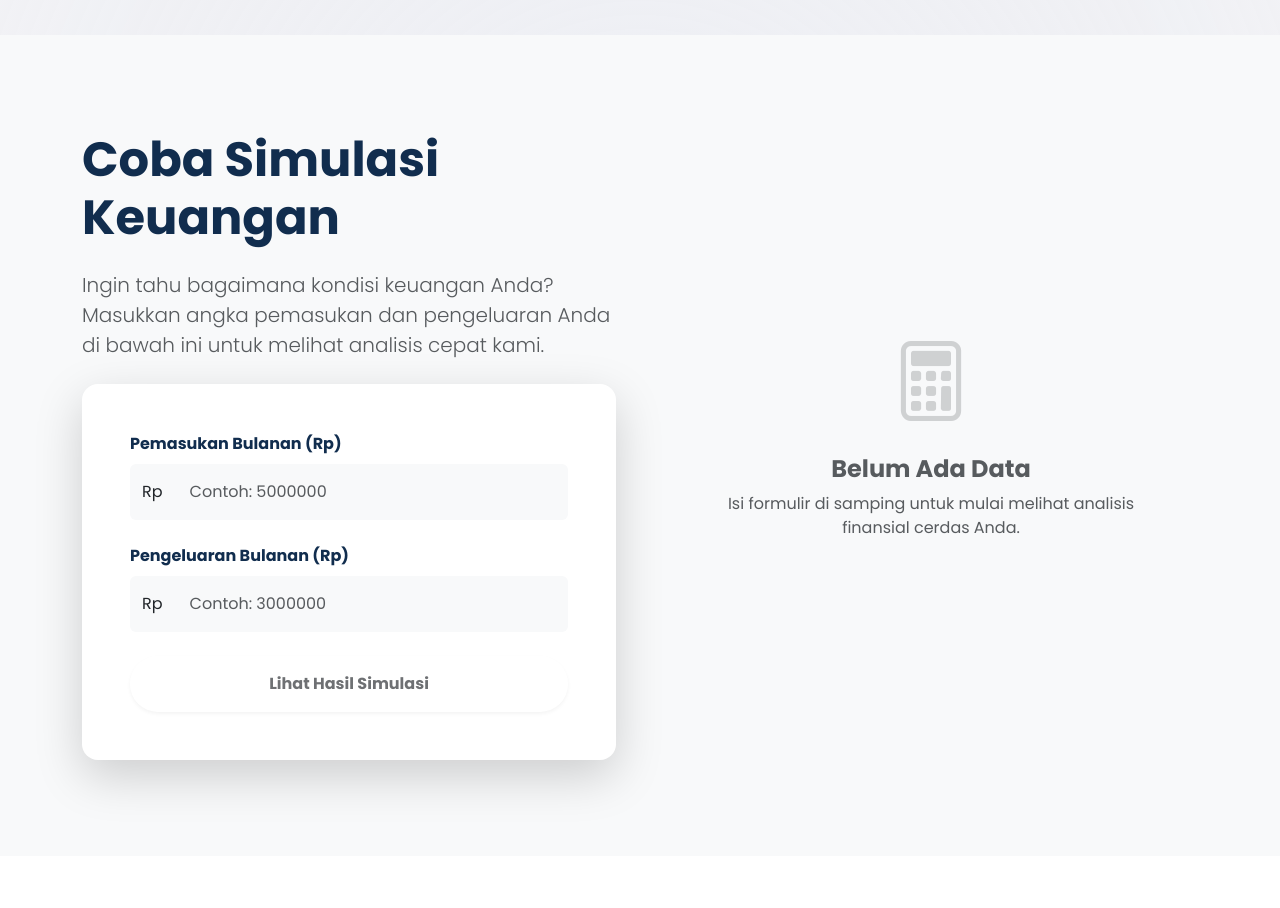
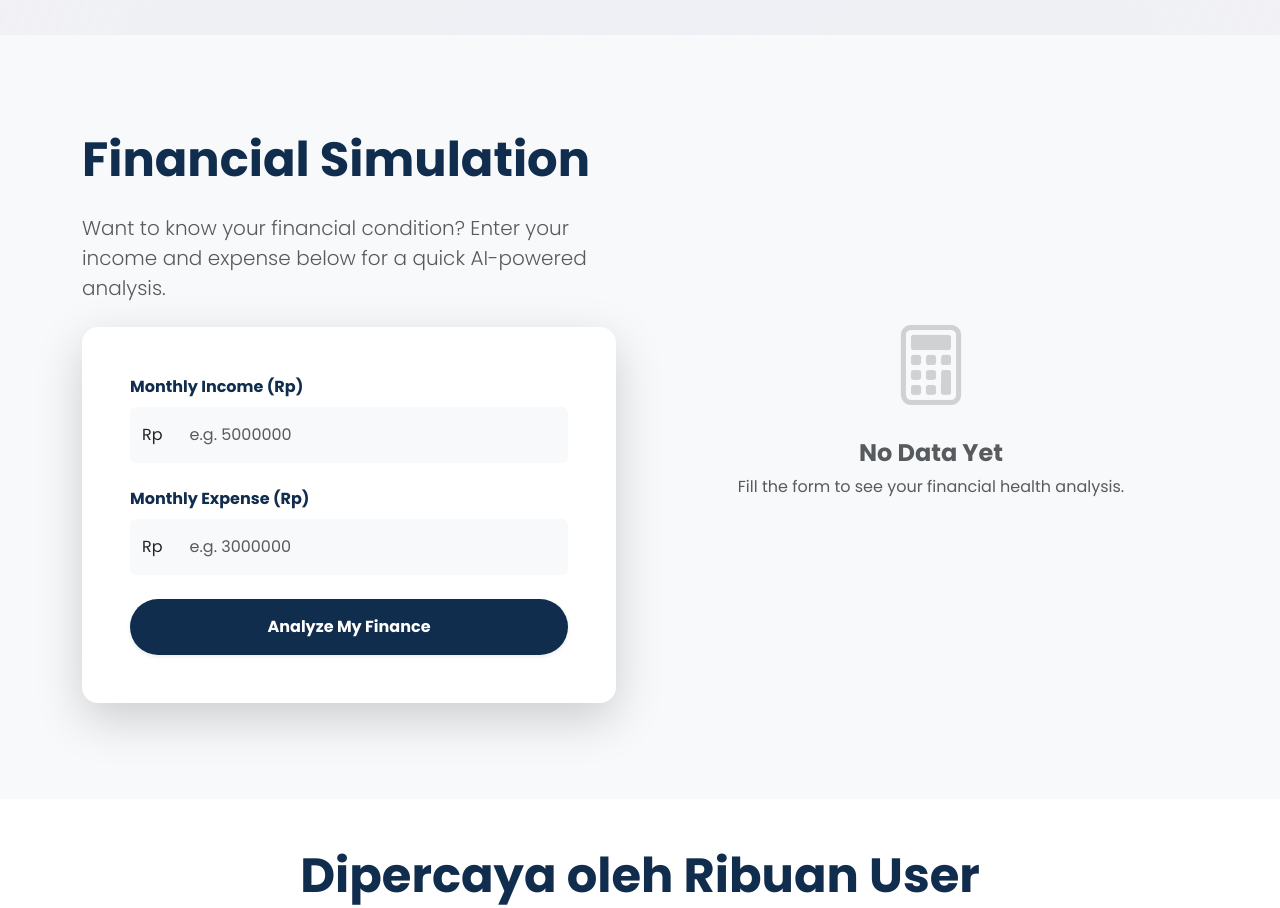
Before and after one commit to AuliaFitriNurAzizah/FE_SAFEIN, a React (Vite) app: page / in a window 1280 px wide. Shown: the part 1780-2688 px from the top of the page. Built offline with nearby package versions, Linux system fonts and the light colour scheme.

Commit message:
simulation fix

```diff
--- a/src/pages/LandingPage.jsx
+++ b/src/pages/LandingPage.jsx
@@ -1,24 +1,26 @@
 import React, { useState } from "react";
 import { Link } from "react-router-dom";
 import api from "../utils/api";
+import { showAlert } from "../utils/swal";
 
 function LandingPage() {
   const [isNavExpanded, setIsNavExpanded] = useState(false);
-  const [simulationData, setSimulationData] = useState({ income: "", expenses: "" });
+  const [simulationData, setSimulationData] = useState({ income: "", expense: "" });
   const [simulationResult, setSimulationResult] = useState(null);
   const [isLoading, setIsLoading] = useState(false);
 
-  const handleSimulate = async () => {
+  const handleSimulate = async (e) => {
+    e.preventDefault();
     const income = Number(simulationData.income);
-    const expenses = Number(simulationData.expenses);
+    const expense = Number(simulationData.expense);
 
     // Validasi frontend
     if (!income || income <= 0) {
-      setSimulationResult({ status: "Validasi Gagal", message: "Pemasukan harus lebih dari 0.", isSuccess: false, isError: true });
+      showAlert("Invalid Input", "error", "Income must be greater than 0.");
       return;
     }
-    if (!expenses || expenses < 0) {
-      setSimulationResult({ status: "Validasi Gagal", message: "Pengeluaran tidak boleh negatif.", isSuccess: false, isError: true });
+    if (!expense || expense < 0) {
+      showAlert("Invalid Input", "error", "Expense cannot be negative.");
       return;
     }
 
@@ -26,30 +28,16 @@ function LandingPage() {
     setSimulationResult(null);
     try {
       const response = await api.post("/transactions/simulation", {
-        pemasukan: income,
-        pengeluaran: expenses,
+        income: income,
+        expense: expense,
       });
 
-      console.log("SIMULATION RESPONSE:", JSON.stringify(response.data, null, 2));
+      // Berdasarkan pengecekan API: response.data berisi { code, status, message, data: { status, message, ... } }
+      // Kita ambil status dan message yang ada di dalam objek 'data'
+      const simulationResultData = response.data?.data;
 
-      // Baca dari semua kemungkinan struktur response
-      const raw = response.data;
-      const dataObj = raw?.data || raw || {};
-
-      const status =
-        dataObj?.status ||
-        dataObj?.label ||
-        dataObj?.kondisi ||
-        raw?.status ||
-        "Tidak diketahui";
-
-      const message =
-        dataObj?.message ||
-        dataObj?.rekomendasi ||
-        dataObj?.recommendation ||
-        dataObj?.pesan ||
-        raw?.message ||
-        "Tidak ada pesan dari server.";
+      const status = simulationResultData?.status || response.data?.status || "Success";
+      const message = simulationResultData?.message || response.data?.message || "Simulation completed.";
 
       const isSuccess =
         status?.toLowerCase().includes("aman") ||
@@ -60,19 +48,8 @@ function LandingPage() {
       setSimulationResult({ status, message, isSuccess, isError: false });
     } catch (error) {
       console.error("Simulation error:", error);
-
-      // Baca pesan error dari semua kemungkinan struktur
-      const errMsg =
-        error.response?.data?.data?.message ||
-        error.response?.data?.message ||
-        error.response?.data?.error ||
-        error.message ||
-        "Terjadi kesalahan saat melakukan simulasi.";
-
-      const errStatus =
-        error.response?.data?.data?.status ||
-        error.response?.data?.status ||
-        "Gagal";
+      const errMsg = error.response?.data?.message || error.message || "An error occurred during simulation.";
+      const errStatus = error.response?.data?.status || "Error";
 
       setSimulationResult({
         status: errStatus,
@@ -87,11 +64,10 @@ function LandingPage() {
 
   return (
     <div className="min-vh-100 hero-gradient position-relative">
-      {/* Background Animated Blobs */}
+      {/* ... (rest of background elements) ... */}
       <div className="bg-blob" style={{ top: '-10%', left: '-5%' }}></div>
       <div className="bg-blob" style={{ bottom: '10%', right: '-5%', width: '600px', height: '600px' }}></div>
 
-      {/* Floating Background Icons */}
       <i className="bi bi-coin floating-icon animate-float" style={{ top: '20%', left: '10%' }}></i>
       <i className="bi bi-bar-chart-fill floating-icon animate-float-slow" style={{ top: '15%', right: '15%' }}></i>
       <i className="bi bi-wallet2 floating-icon animate-float" style={{ bottom: '30%', left: '5%' }}></i>
@@ -132,7 +108,9 @@ function LandingPage() {
         </div>
       </nav>
 
-      {/* Hero Section */}
+      {/* Hero, Stats, Fitur Section remain unchanged */}
+      {/* ... (keeping the existing structure for Hero, Stats, Fitur) ... */}
+
       <header className="container d-flex flex-column align-items-center justify-content-center text-center px-4" style={{ minHeight: "100vh", paddingTop: "100px" }}>
         <div className="animate-fade-in-up" style={{ maxWidth: "1000px" }}>
           <span className="badge rounded-pill bg-safein-white bg-opacity-10 text-safein-blue px-4 py-2 mb-4 fw-bold fs-6">
@@ -223,7 +201,6 @@ function LandingPage() {
         </div>
       </header>
 
-      {/* Stats Section */}
       <section className="bg-white py-5 border-top border-bottom position-relative">
         <div className="container">
           <div className="row text-center g-4">
@@ -242,7 +219,6 @@ function LandingPage() {
         </div>
       </section>
 
-      {/* Fitur Section */}
       <section id="fitur" className="container py-5 mt-5">
         <div className="text-center mb-5 animate-fade-in-up">
           <h2 className="display-5 fw-bold text-safein-navy mb-3">Fitur Cerdas untuk Anda</h2>
@@ -272,62 +248,64 @@ function LandingPage() {
         <div className="container py-5">
           <div className="row align-items-center g-5">
             <div className="col-lg-6">
-              <h2 className="display-5 fw-bold text-safein-navy mb-4">Coba Simulasi Keuangan</h2>
+              <h2 className="display-5 fw-bold text-safein-navy mb-4">Financial Simulation</h2>
               <p className="lead text-muted mb-4">
-                Ingin tahu bagaimana kondisi keuangan Anda? Masukkan angka pemasukan dan pengeluaran Anda di bawah ini untuk melihat analisis cepat kami.
+                Want to know your financial condition? Enter your income and expense below for a quick AI-powered analysis.
               </p>
               <div className="card border-0 shadow-lg rounded-4 overflow-hidden">
                 <div className="card-body p-4 p-md-5">
-                  <div>
+                  <form onSubmit={handleSimulate}>
                     <div className="mb-4">
-                      <label className="form-label fw-bold text-safein-navy">Pemasukan Bulanan (Rp)</label>
+                      <label className="form-label fw-bold text-safein-navy">Monthly Income (Rp)</label>
                       <div className="input-group">
                         <span className="input-group-text bg-light border-0">Rp</span>
                         <input
                           type="number"
                           className="form-control border-0 bg-light p-3"
-                          placeholder="Contoh: 5000000"
+                          placeholder="e.g. 5000000"
                           value={simulationData.income}
                           onChange={(e) => setSimulationData({ ...simulationData, income: e.target.value })}
+                          required
                         />
                       </div>
                     </div>
                     <div className="mb-4">
-                      <label className="form-label fw-bold text-safein-navy">Pengeluaran Bulanan (Rp)</label>
+                      <label className="form-label fw-bold text-safein-navy">Monthly Expense (Rp)</label>
                       <div className="input-group">
                         <span className="input-group-text bg-light border-0">Rp</span>
                         <input
                           type="number"
                           className="form-control border-0 bg-light p-3"
-                          placeholder="Contoh: 3000000"
-                          value={simulationData.expenses}
-                          onChange={(e) => setSimulationData({ ...simulationData, expenses: e.target.value })}
+                          placeholder="e.g. 3000000"
+                          value={simulationData.expense}
+                          onChange={(e) => setSimulationData({ ...simulationData, expense: e.target.value })}
+                          required
                         />
                       </div>
                     </div>
                     <button
-                      onClick={handleSimulate}
+                      type="submit"
                       className="btn btn-safein w-100 py-3 rounded-pill fw-bold shadow-sm"
-                      disabled={isLoading || !simulationData.income || !simulationData.expenses}
+                      disabled={isLoading}
                     >
                       {isLoading ? (
                         <>
                           <span className="spinner-border spinner-border-sm me-2" role="status" aria-hidden="true"></span>
-                          Memproses...
+                          Processing...
                         </>
-                      ) : "Lihat Hasil Simulasi"}
+                      ) : "Analyze My Finance"}
                     </button>
-                  </div>
+                  </form>
                 </div>
               </div>
             </div>
 
-            {/* Hasil Simulasi */}
+            {/* Simulation Results */}
             <div className="col-lg-6">
               {simulationResult ? (
                 <div className="animate-fade-in-up">
-                  <div className="card border-0 shadow-lg rounded-4 p-4 p-md-5 text-center bg-white">
-                    {/* Icon Status */}
+                  <div className="card border-0 shadow-lg rounded-4 p-4 p-md-5 bg-white">
+                    <div className="text-center mb-4">
                       <div className={`display-1 mb-3 ${
                         simulationResult.isError ? "text-danger"
                         : simulationResult.isSuccess ? "text-success"
@@ -339,64 +317,40 @@ function LandingPage() {
                           : "bi-exclamation-triangle-fill"
                         }`}></i>
                       </div>
+                      <h3 className="fw-bold text-safein-navy">Simulation Result</h3>
+                    </div>
 
-                    {/* Badge Status */}
-                    <div className="mb-4">
-                      <span className={`badge rounded-pill px-4 py-2 fs-6 ${
-                        simulationResult.isError ? "bg-danger text-white"
-                        : simulationResult.isSuccess ? "bg-success text-white"
-                        : "bg-warning text-dark"
+                    <div className="p-4 rounded-4 bg-light mb-4 border-start border-4 border-safein-blue">
+                      <div className="mb-3">
+                        <div className="small fw-bold text-muted text-uppercase mb-1">Status</div>
+                        <div className={`fs-5 fw-bold ${
+                          simulationResult.isError ? "text-danger"
+                          : simulationResult.isSuccess ? "text-success"
+                          : "text-warning"
                         }`}>
                           {simulationResult.status}
-                      </span>
-                      <h3 className="fw-bold text-safein-navy mt-3 mb-0">
-                        {simulationResult.isError ? "Simulasi Gagal" : "Hasil Analisis Keuangan"}
-                      </h3>
-                    </div>
-
-                    {/* Ringkasan Input */}
-                    <div className="row g-2 mb-4">
-                      <div className="col-6">
-                        <div className="p-3 rounded-3 bg-light border-start border-4 border-success text-start">
-                          <div className="small text-muted fw-bold text-uppercase mb-1">Pemasukan</div>
-                          <div className="fw-bold text-success">
-                            Rp {Number(simulationData.income).toLocaleString("id-ID")}
                         </div>
                       </div>
-                      </div>
-                      <div className="col-6">
-                        <div className="p-3 rounded-3 bg-light border-start border-4 border-danger text-start">
-                          <div className="small text-muted fw-bold text-uppercase mb-1">Pengeluaran</div>
-                          <div className="fw-bold text-danger">
-                            Rp {Number(simulationData.expenses).toLocaleString("id-ID")}
-                          </div>
-                        </div>
+                      <div>
+                        <div className="small fw-bold text-muted text-uppercase mb-1">Message</div>
+                        <p className="mb-0 fw-medium text-safein-navy" style={{ fontSize: "1.1rem", lineHeight: "1.6" }}>
+                          {simulationResult.message}
+                        </p>
                       </div>
                     </div>
 
-                    {/* Pesan / Rekomendasi dari Backend */}
-                    <div className="p-4 rounded-4 bg-light mb-4 border-start border-4 border-safein-blue text-start">
-                      <div className="small fw-bold text-muted text-uppercase mb-2">
-                        <i className="bi bi-robot me-1"></i> Rekomendasi AI
-                      </div>
-                      <p className="mb-0 fw-medium text-safein-navy" style={{ fontSize: "1rem", lineHeight: "1.7" }}>
-                        {simulationResult.message}
-                      </p>
-                    </div>
-
-                    {/* Tombol Aksi */}
                     <div className="d-grid gap-2">
                       <button
                         onClick={() => {
                           setSimulationResult(null);
-                          setSimulationData({ income: "", expenses: "" });
+                          setSimulationData({ income: "", expense: "" });
                         }}
                         className="btn btn-safein rounded-pill py-3 fw-bold"
                       >
-                        Coba Lagi
+                        Try Again
                       </button>
-                      <Link to="/register" className="btn btn-outline-secondary rounded-pill py-2 small fw-semibold">
-                        Daftar untuk Analisis Lebih Dalam
+                      <Link to="/register" className="btn btn-outline-secondary rounded-pill py-2 small fw-semibold text-decoration-none">
+                        Get Full Analysis
                       </Link>
                     </div>
                   </div>
@@ -404,8 +358,8 @@ function LandingPage() {
               ) : (
                 <div className="text-center p-5 border-2 border-dashed rounded-5 border-secondary border-opacity-25 h-100 d-flex flex-column justify-content-center">
                   <i className="bi bi-calculator display-1 text-muted opacity-25 mb-4"></i>
-                  <h4 className="text-muted fw-bold">Belum Ada Data</h4>
-                  <p className="text-muted">Isi formulir di samping untuk mulai melihat analisis finansial cerdas Anda.</p>
+                  <h4 className="text-muted fw-bold">No Data Yet</h4>
+                  <p className="text-muted">Fill the form to see your financial health analysis.</p>
                 </div>
               )}
             </div>
```
Lines whose indentation alone changed are shown as unchanged.
